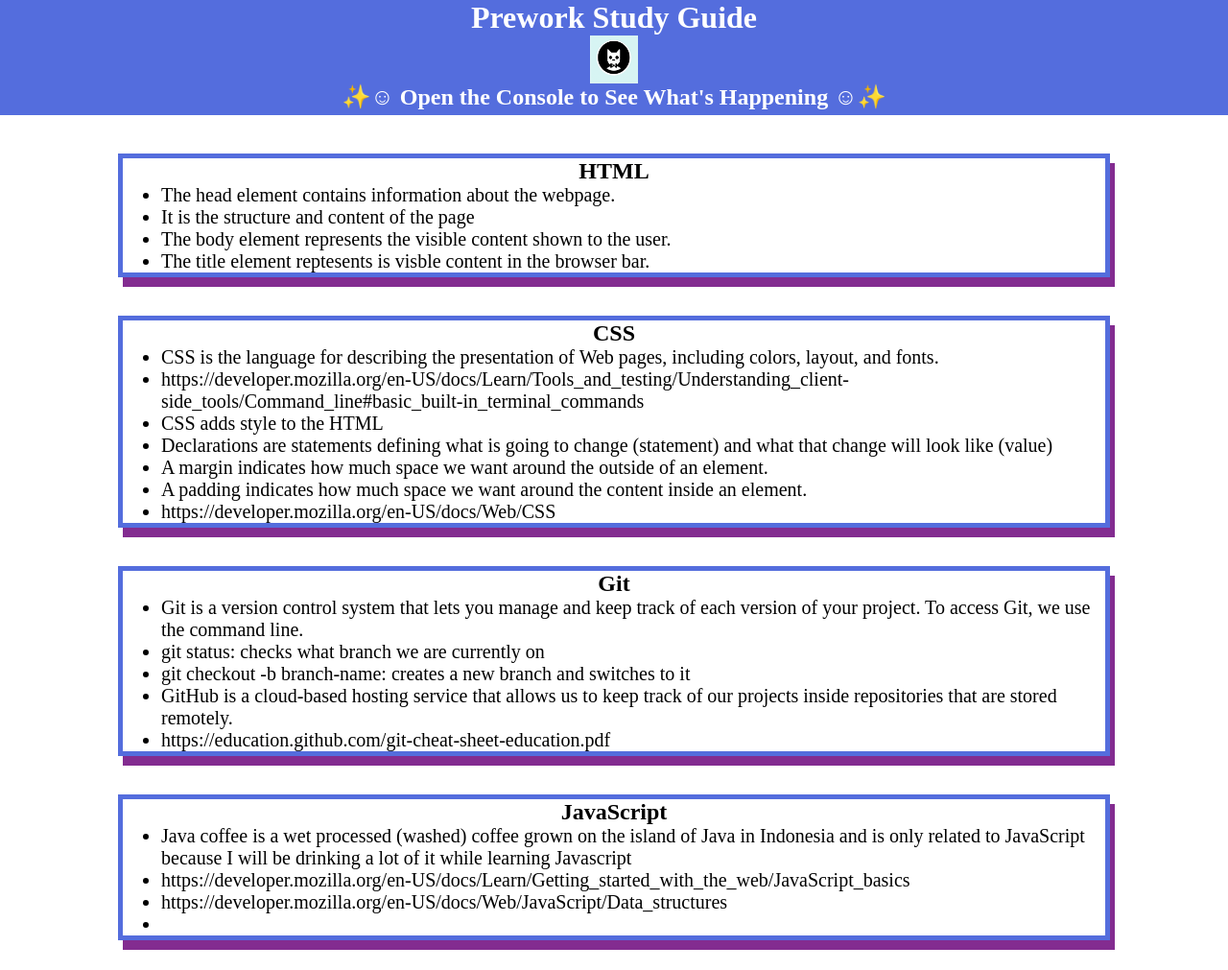
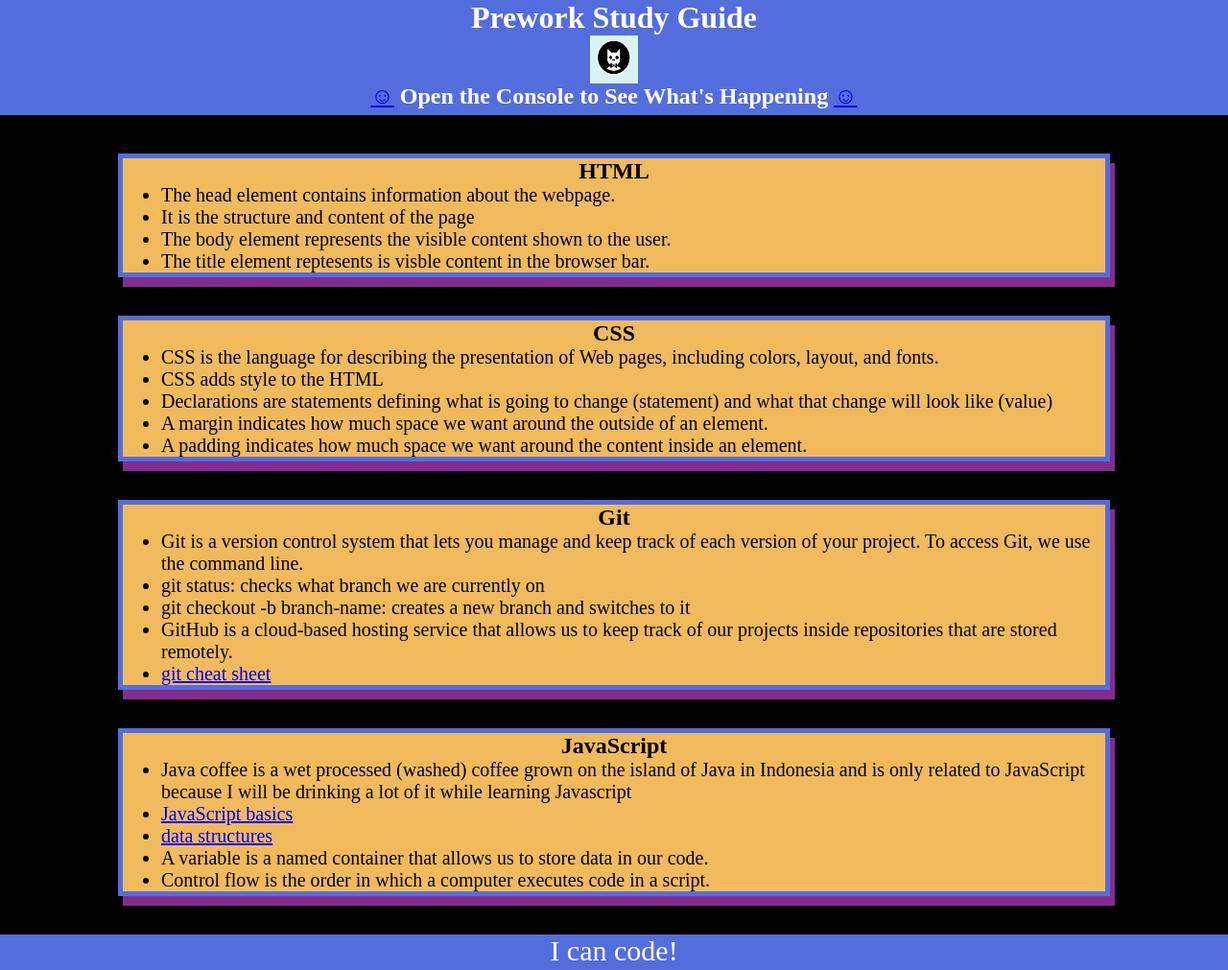
Before and after one commit to DaverCodes/prework-study-guide-october, a plain HTML site: page index.html in a window 1280 px wide. Shown: the top 1011 px of the page at 96% size. Drawn offline with Linux system fonts and the light colour scheme.

Commit message:
updated html and css. added read me

```diff
--- a/assets/style.css
+++ b/assets/style.css
@@ -33,4 +33,8 @@ p {
     margin: 40px auto;
     border: 5px solid #546ddd;
     box-shadow: 5px 10px #832c90;
+    background-color: #f0ba5d;
   }
+  body {
+    background: black;
+}
--- a/index.html
+++ b/index.html
@@ -11,7 +11,7 @@
     <header id="top">
       <h1>Prework Study Guide</h1>
       <img src="./assets/bowtie-cat.png" alt="Profile image of cat wearing a bow tie." />
-      <h2>✨☺ Open the Console to See What's Happening ☺✨</h2>
+      <h2><a href=https://developer.mozilla.org/en-US/docs/Web/CSS>☺</a> Open the Console to See What's Happening <a href=https://developer.mozilla.org/en-US/docs/Learn/Tools_and_testing/Understanding_client-side_tools/Command_line#basic_built-in_terminal_commands>☺</a></h2>
     </header>
     <main>
       <section class="card" id="html-section">
@@ -28,12 +28,10 @@
         <h2>CSS</h2>
         <ul>
           <li>CSS is the language for describing the presentation of Web pages, including colors, layout, and fonts.</li>
-          <li>https://developer.mozilla.org/en-US/docs/Learn/Tools_and_testing/Understanding_client-side_tools/Command_line#basic_built-in_terminal_commands</li>
           <li>CSS adds style to the HTML</li>
           <li>Declarations are statements defining what is going to change (statement) and what that change will look like (value)</li>
           <li>A margin indicates how much space we want around the outside of an element.</li>
           <li>A padding indicates how much space we want around the content inside an element.</li>
-          <li>https://developer.mozilla.org/en-US/docs/Web/CSS</li>
         </ul>
       </section>
 
@@ -44,7 +42,7 @@
           <li>git status: checks what branch we are currently on</li>
           <li>git checkout -b branch-name: creates a new branch and switches to it</li>
           <li>GitHub is a cloud-based hosting service that allows us to keep track of our projects inside repositories that are stored remotely.</li>
-          <li>https://education.github.com/git-cheat-sheet-education.pdf</li>
+          <li><a href=https://education.github.com/git-cheat-sheet-education.pdf>git cheat sheet</a></li>
         </ul>
       </section>
 
@@ -52,9 +50,10 @@
         <h2>JavaScript</h2>
         <ul>
           <li>Java coffee is a wet processed (washed) coffee grown on the island of Java in Indonesia and is only related to JavaScript because I will be drinking a lot of it while learning Javascript</li>
-          <li>https://developer.mozilla.org/en-US/docs/Learn/Getting_started_with_the_web/JavaScript_basics</li>
-          <li>https://developer.mozilla.org/en-US/docs/Web/JavaScript/Data_structures</li>
-          <li></li>
+          <li><a href=https://developer.mozilla.org/en-US/docs/Learn/Getting_started_with_the_web/JavaScript_basics>JavaScript basics</a></li>
+          <li><a href=https://developer.mozilla.org/en-US/docs/Web/JavaScript/Data_structures>data structures</a></li>
+          <li>A variable is a named container that allows us to store data in our code.</li>
+          <li>Control flow is the order in which a computer executes code in a script.</li>
         </ul>
        </section>
     </main>
```
Also changed, not shown: 1 other file.
